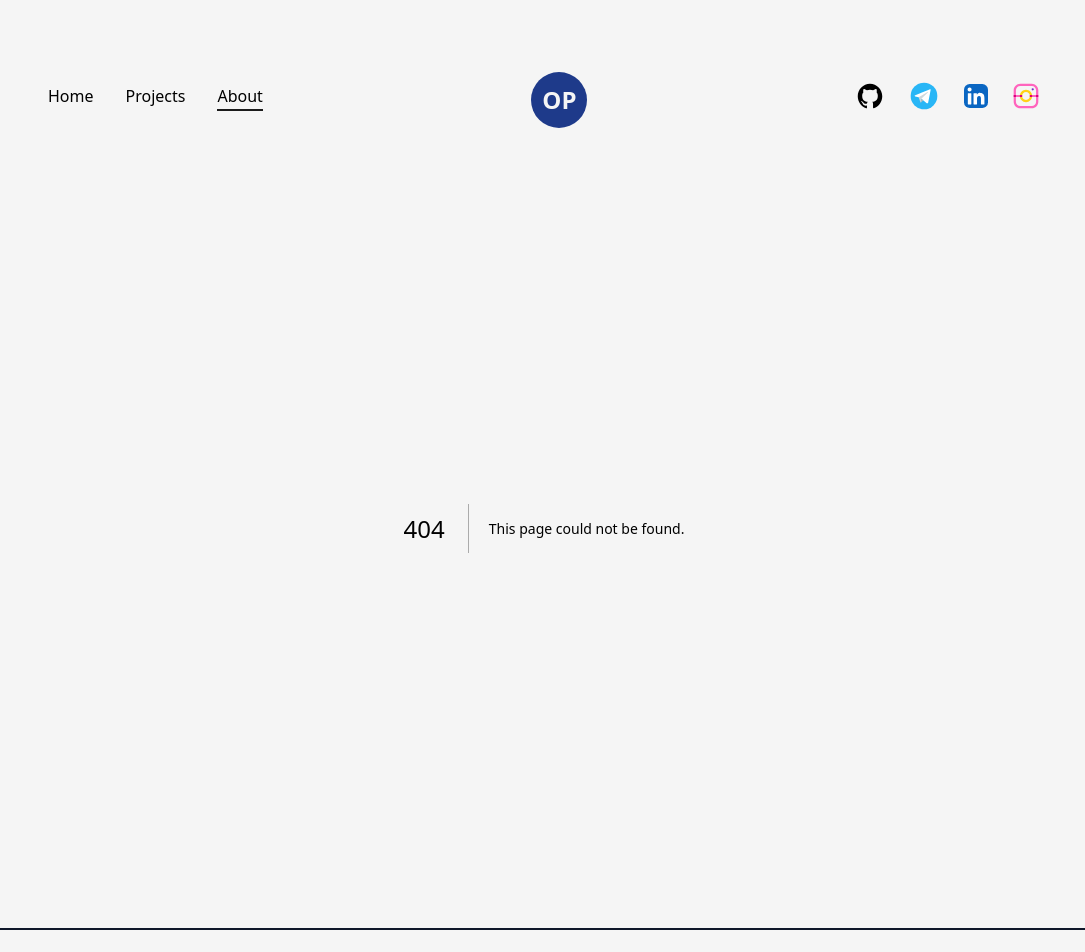
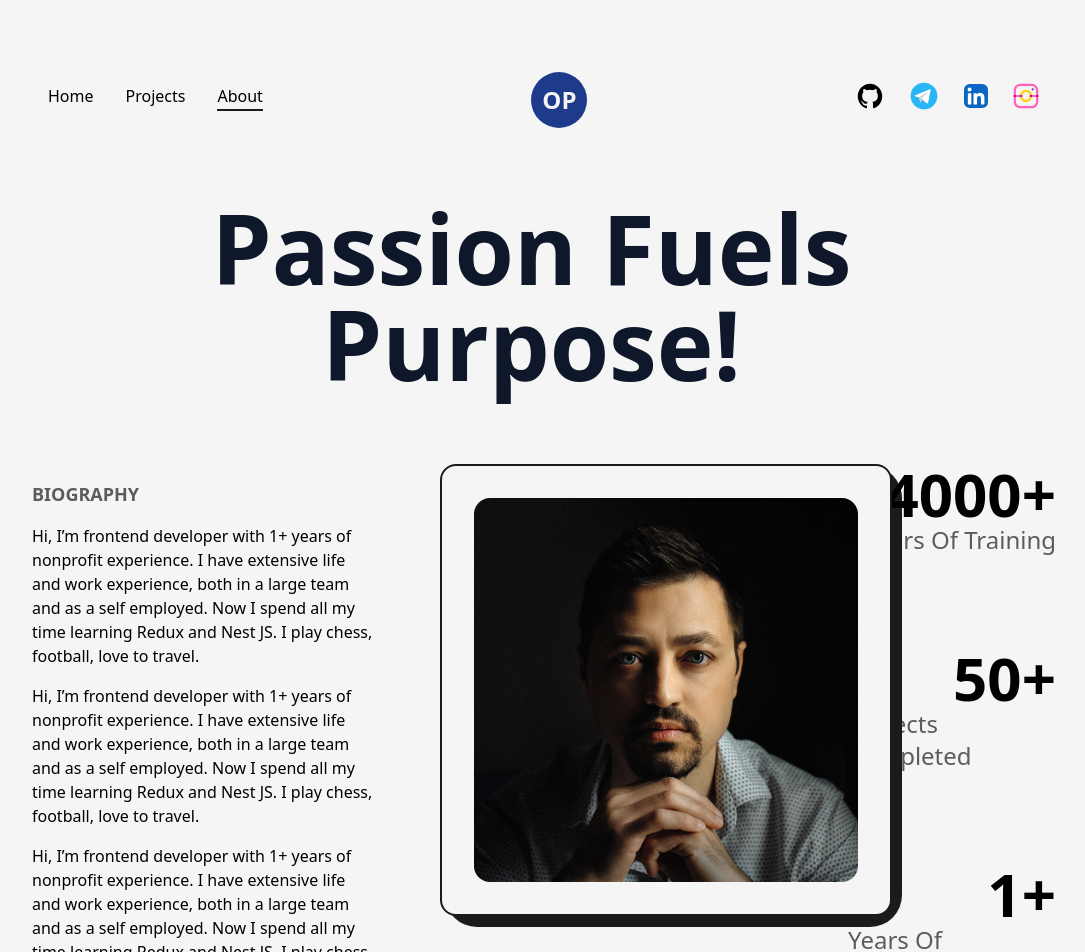
Before and after one commit to AlexPirko/my-portfolio-website, a Next.js app: page /about in a window 1280 px wide. Before the commit this address had no page. Shown: the top 952 px of the page, without its empty margins (96-1181 px from the left). Built offline with nearby package versions, Linux system fonts and the light colour scheme.

Commit message:
add about page

```diff
--- /dev/null
+++ b/src/pages/about.js
@@ -0,0 +1,118 @@
+import AnimatedTitle from '@/components/AnimatedTitle';
+import Layout from '@/components/Layout';
+import aboutPic from '../../public/my-photo.jpg';
+import Head from 'next/head';
+import React, { useEffect, useRef } from 'react';
+import Image from 'next/image';
+import { useInView, useMotionValue, useSpring } from 'framer-motion';
+
+const AnimatedNum = ({ value }) => {
+    const ref = useRef(null);
+
+    const motionValue = useMotionValue(0);
+    const springValue = useSpring(motionValue, { duration: 3000 });
+    const isInView = useInView(ref, { once: true });
+
+    useEffect(() => {
+        if (isInView) {
+            motionValue.set(value);
+        }
+    }, [isInView, motionValue, value]);
+
+    useEffect(() => {
+        springValue.on('change', (latest) => {
+            if (ref.current && latest.toFixed(0) <= value) {
+                ref.current.textContent = latest.toFixed(0);
+            }
+        });
+    }, [springValue, value]);
+
+    return <span ref={ref}></span>;
+};
+
+const about = () => {
+    return (
+        <>
+            <Head>
+                <title>Alex Pirko developer | About Page</title>
+                <meta name='description' content='my description' />
+            </Head>
+
+            <main className='flex w-full flex-col items-center justify-center'>
+                <Layout className='pt-16'>
+                    <AnimatedTitle
+                        text='Passion Fuels Purpose!'
+                        className='mb-16'
+                    />
+                    <div className='grid w-full grid-cols-8 gap-16'>
+                        <div className='col-span-3 flex flex-col items-start justify-start'>
+                            <h2 className='my-4 text-lg font-bold uppercase text-dark/70'>
+                                Biography
+                            </h2>
+                            <p className='font-medium'>
+                                Hi, I’m frontend developer with 1+ years of
+                                nonprofit experience. I have extensive life and
+                                work experience, both in a large team and as a
+                                self employed. Now I spend all my time learning
+                                Redux and Nest JS. I play chess, football, love
+                                to travel.
+                            </p>
+                            <p className='my-4 font-medium'>
+                                Hi, I’m frontend developer with 1+ years of
+                                nonprofit experience. I have extensive life and
+                                work experience, both in a large team and as a
+                                self employed. Now I spend all my time learning
+                                Redux and Nest JS. I play chess, football, love
+                                to travel.
+                            </p>
+                            <p className='font-medium'>
+                                Hi, I’m frontend developer with 1+ years of
+                                nonprofit experience. I have extensive life and
+                                work experience, both in a large team and as a
+                                self employed. Now I spend all my time learning
+                                Redux and Nest JS. I play chess, football, love
+                                to travel.
+                            </p>
+                        </div>
+                        <div className='col-span-3 relative w-max h-max rounded-2xl border-2 border-solid border-dark bg-light p-8'>
+                            <div className='absolute top-0 -right-3 -z-10 w-[102%] h-[103%] rounded-[2rem] bg-dark' />
+                            <Image
+                                src={aboutPic}
+                                alt="Developer's foto"
+                                className='h-auto w-96 rounded-2xl'
+                            />
+                        </div>
+                        <div className='col-span-2 flex flex-col items-end justify-between'>
+                            <div className='flex flex-col items-end justify-center'>
+                                <span className='inline-block text-6xl font-bold'>
+                                    <AnimatedNum value={4000} />+
+                                </span>
+                                <h2 className='text-2xl font-medium capitalize text-dark/70'>
+                                    hours of training
+                                </h2>
+                            </div>
+                            <div className='flex flex-col items-end justify-center'>
+                                <span className='inline-block text-6xl font-bold'>
+                                    <AnimatedNum value={50} />+
+                                </span>
+                                <h2 className='text-2xl font-medium capitalize text-dark/70'>
+                                    projects completed
+                                </h2>
+                            </div>
+                            <div className='flex flex-col items-end justify-center'>
+                                <span className='inline-block text-6xl font-bold'>
+                                    <AnimatedNum value={1} />+
+                                </span>
+                                <h2 className='text-2xl font-medium capitalize text-dark/70'>
+                                    years of experience
+                                </h2>
+                            </div>
+                        </div>
+                    </div>
+                </Layout>
+            </main>
+        </>
+    );
+};
+
+export default about;
```
Also changed, not shown: public/my-photo.jpg (added).
